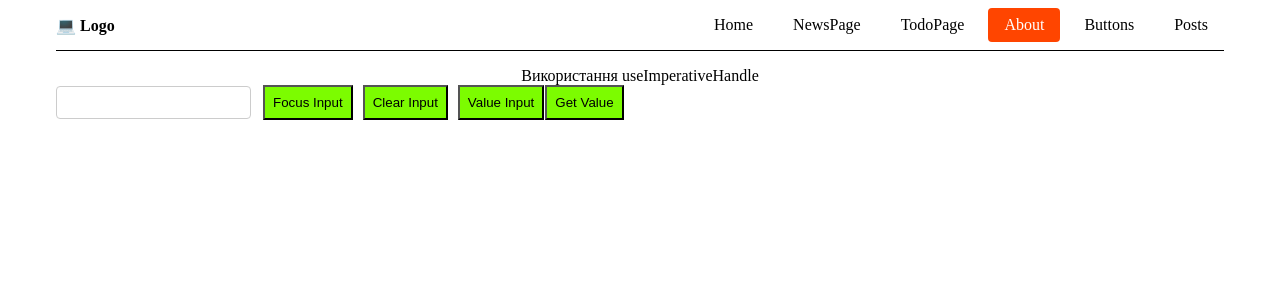
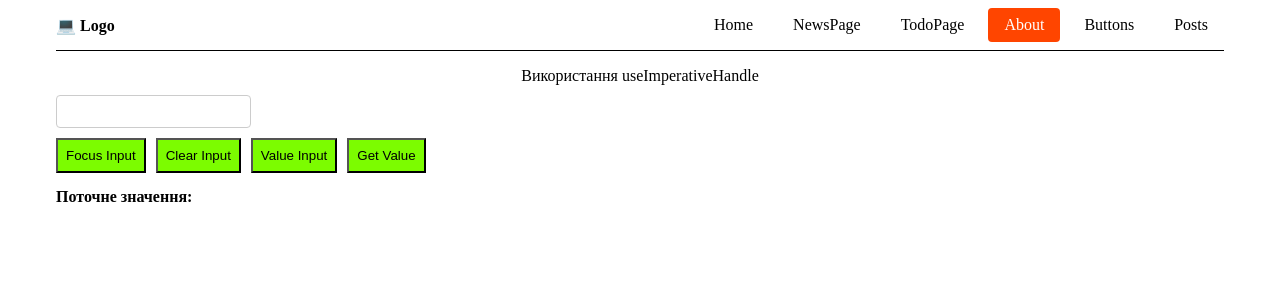
Before and after one commit to PetroMazuryk/react-u-1, a React (Create React App) app: page /react-u-1/about in a window 1280 px wide. Shown: the top 300 px of the page. Built offline with nearby package versions, Linux system fonts and the light colour scheme.

Commit message:
add useState(currentValue) to display the value

```diff
--- a/src/pages/About.tsx
+++ b/src/pages/About.tsx
@@ -1,4 +1,4 @@
-import React, {useRef} from "react";
+import React, {useRef, useState} from "react";
 import {
   CustomInput,
   CustomInputHandle,
@@ -6,6 +6,7 @@ import {
 
 const About = () => {
   const inputRef = useRef<CustomInputHandle>(null);
+  const [currentValue, setCurrentValue] = useState<string>("");
 
   const handleFocus = () => {
     inputRef.current?.focus();
@@ -13,6 +14,7 @@ const About = () => {
 
   const handleClear = () => {
     inputRef.current?.clear();
+    setCurrentValue("");
   };
 
   const handleValue = () => {
@@ -20,20 +22,26 @@ const About = () => {
   };
 
   const handleGetValue = () => {
-    const value = inputRef.current?.getValue();
-    alert(`Поточне значення: ${value}`);
+    const value = inputRef.current?.getValue() || "";
+    setCurrentValue(value);
   };
 
   return (
     <>
-      <div style={{textAlign: "center"}}>Використання useImperativeHandle</div>
+      <div style={{textAlign: "center", marginBottom: 10}}>
+        Використання useImperativeHandle
+      </div>
+
       <CustomInput ref={inputRef} />
+
+      <div style={{marginTop: 10}}>
         <button
           style={{backgroundColor: "lawngreen", padding: 8, marginRight: 10}}
           onClick={handleFocus}
         >
           Focus Input
         </button>
+
         <button
           style={{backgroundColor: "lawngreen", padding: 8, marginRight: 10}}
           onClick={handleClear}
@@ -42,7 +50,7 @@ const About = () => {
         </button>
 
         <button
-        style={{backgroundColor: "lawngreen", padding: 8, marginRight: 1}}
+          style={{backgroundColor: "lawngreen", padding: 8, marginRight: 10}}
           onClick={handleValue}
         >
           Value Input
@@ -54,6 +62,11 @@ const About = () => {
         >
           Get Value
         </button>
+      </div>
+
+      <div style={{marginTop: 15, fontWeight: "bold"}}>
+        Поточне значення: {currentValue}
+      </div>
     </>
   );
 };
```
Lines whose indentation alone changed are shown as unchanged.
